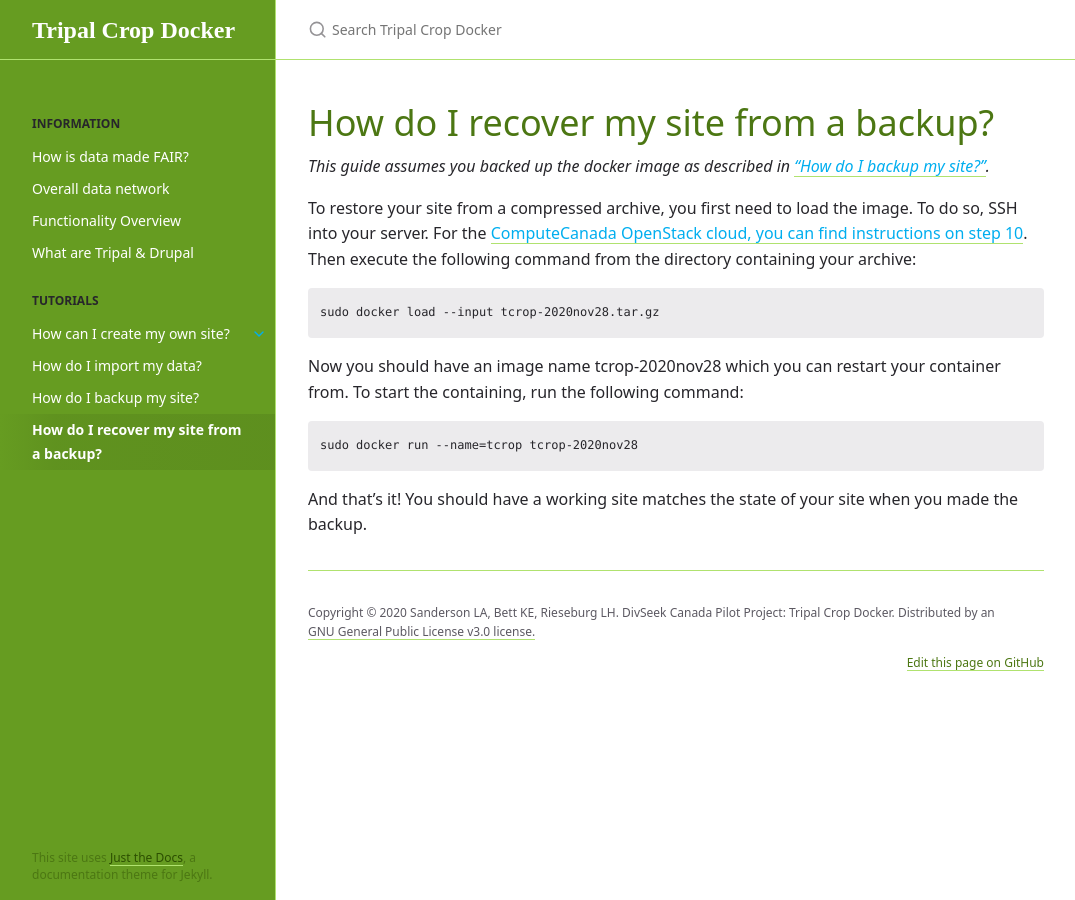
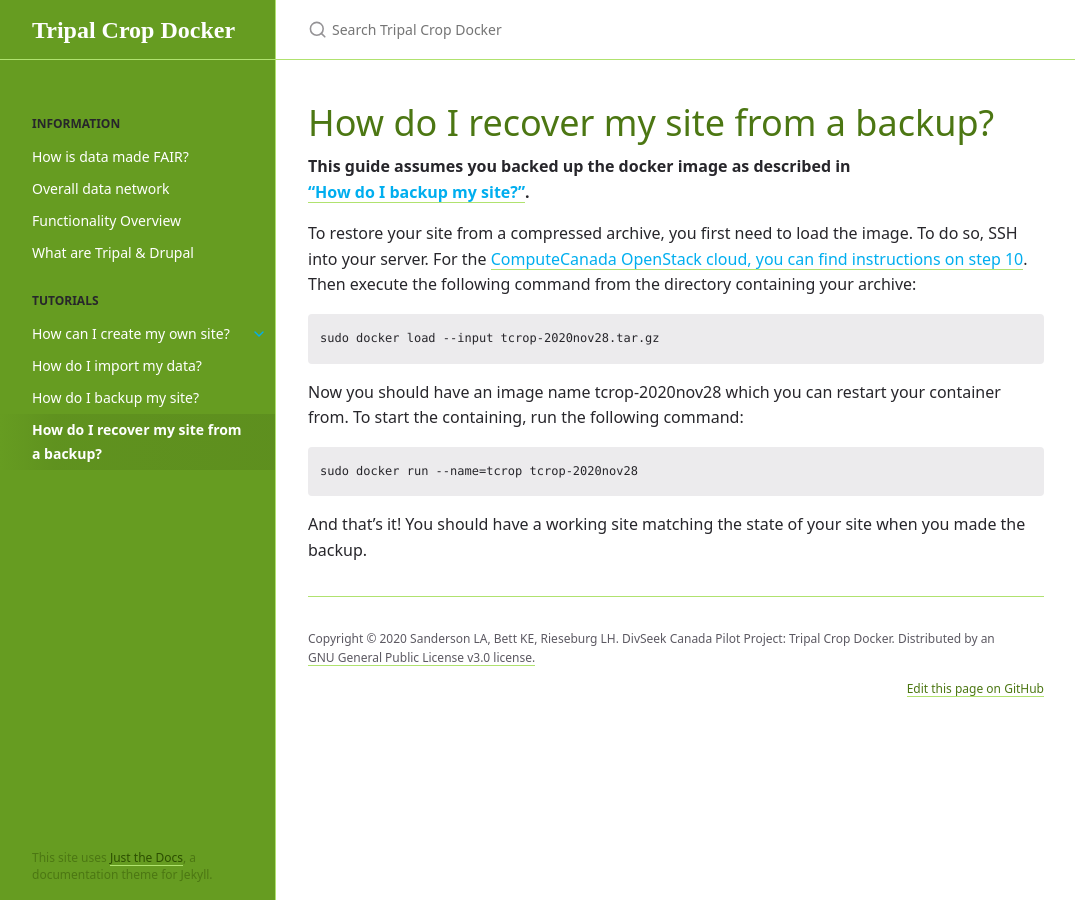
Before and after one commit to DivSeek-Canada/tripal-crop-docker, a Jekyll site: the page built from _tutorials/recover.md, in a window 1280 px wide. Shown: the whole page, without its empty margins (96-1171 px from the left). Built offline with Jekyll 4.4.1, drawn with Linux system fonts in a browser that asks for light colours.

Commit message:
small typo.

````diff
--- a/_tutorials/recover.md
+++ b/_tutorials/recover.md
@@ -7,7 +7,7 @@ permalink: /tutorials/restore
 ---
 {% assign url_prefix = site.baseurl | append: "/tutorials" %}
 
-*This guide assumes you backed up the docker image as described in ["How do I backup my site?"]({{ url_prefix}}/tutorials/backup).*
+**This guide assumes you backed up the docker image as described in ["How do I backup my site?"]({{ url_prefix}}/backup).**
 
 To restore your site from a compressed archive, you first need to load the image. To do so, SSH into your server. For the [ComputeCanada OpenStack cloud, you can find instructions on step 10]({{url_prefix}}/create-site/compute-canada.html). Then execute the following command from the directory containing your archive:
 
@@ -21,4 +21,4 @@ Now you should have an image name tcrop-2020nov28 which you can restart your con
 sudo docker run --name=tcrop tcrop-2020nov28
 ```
 
-And that's it! You should have a working site matches the state of your site when you made the backup.
+And that's it! You should have a working site matching the state of your site when you made the backup.
````
